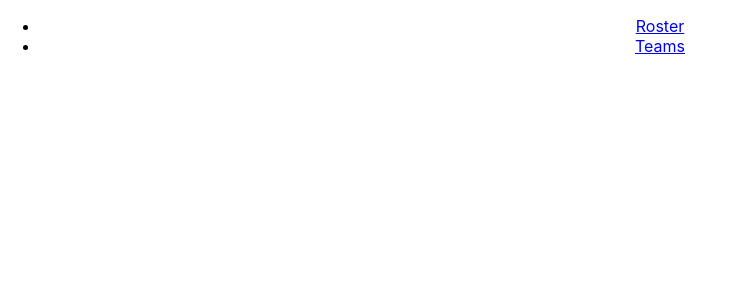
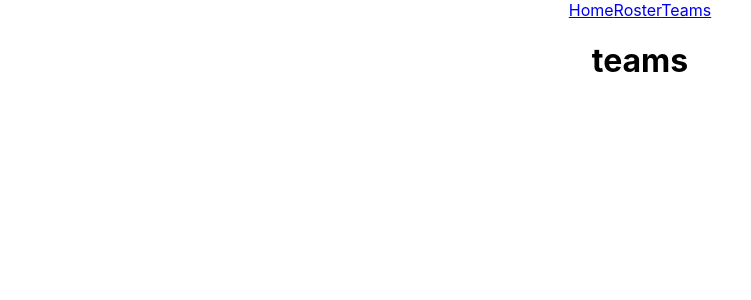
Before and after one commit to DanielCollins96/nhl-app, a React (Create React App) app: page /Teams in a window 1280 px wide. Shown: the top 300 px of the page, without its empty margins (0-751 px from the left). Built offline with nearby package versions, Linux system fonts and the light colour scheme.

Commit message:
Working ugly nav

```diff
--- a/src/App.js
+++ b/src/App.js
@@ -1,10 +1,10 @@
 import React, { Component } from 'react';
 import { Route, Switch } from 'react-router-dom';
 
-import Layout from './hoc/Layout/Layout';
+// import Layout from './hoc/Layout/Layout';
 import Roster from './container/Roster/Roster';
 import Teams from './container/Teams/Teams';
-// import Toolbar from './components/Toolbar/Toolbar';
+import Header from './components/Header/Header';
 
 import './App.css';
 
@@ -12,12 +12,14 @@ class App extends Component {
   render() {
   return (
     <div className="App">
-    <Layout>
+    {/* <Layout> */}
+    <Header />
       <Switch>
-         <Route path="/Players" component={Roster} />
+         <Route path="/Roster" component={Roster} />
          <Route path="/Teams" component={Teams} />
       </Switch>
-    </Layout>
+
+    {/* </Layout> */}
 
 
     </div>
--- /dev/null
+++ b/src/components/Header/Header.js
@@ -0,0 +1,29 @@
+import React from 'react';
+import { NavLink } from 'react-router-dom';
+
+// import Teams from "../../container/Teams/Teams";
+import NavigationItems from '../Navigation/NavigationItems';
+import classes from './Header.css';
+
+
+const toolbar = () => (
+  <nav>
+  <NavLink exact activeClassName="active" to="/">
+    Home
+  </NavLink>
+  <NavLink activeClassName="active" to="/Roster">
+    Roster
+  </NavLink>
+  <NavLink activeClassName="active" to="/Teams">
+    Teams
+  </NavLink>
+</nav>
+);
+
+export default toolbar;
+
+
+
+// <header className={classes.Toolbar}>
+// <NavigationItems />
+// </header>
--- a/src/components/Toolbar/Toolbar.js
+++ /dev/null
@@ -1,14 +0,0 @@
-import React from 'react';
-
-// import Teams from "../../container/Teams/Teams";
-import NavigationItems from '../Navigation/NavigationItems';
-import classes from './Toolbar.css';
-
-
-const toolbar = (props) => (
-  <header className={classes.Toolbar}>
-    <NavigationItems />
-  </header>
-);
-
-export default toolbar;
```
Also changed, not shown: src/components/Header/Header.css (renamed from src/components/Toolbar/Toolbar.css).
